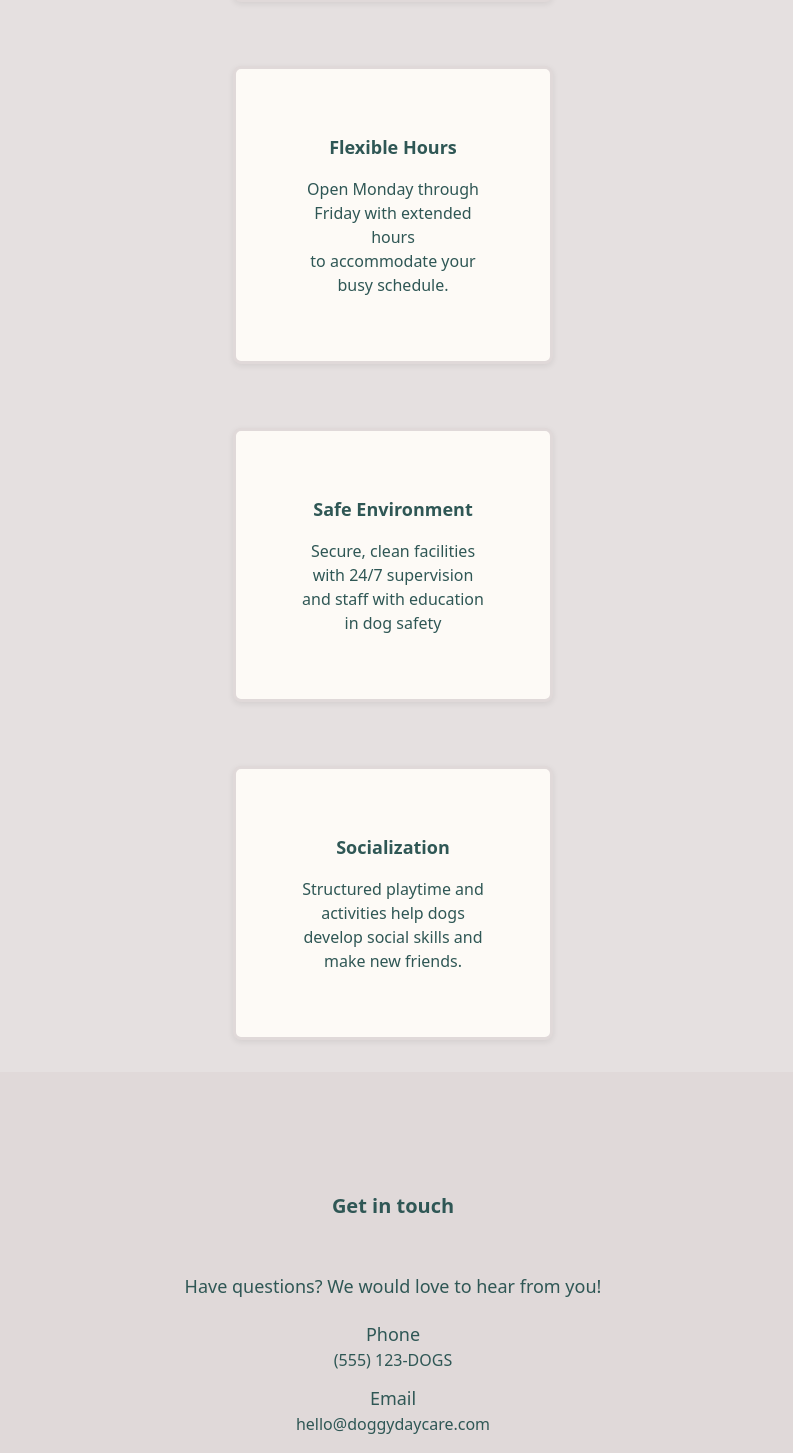
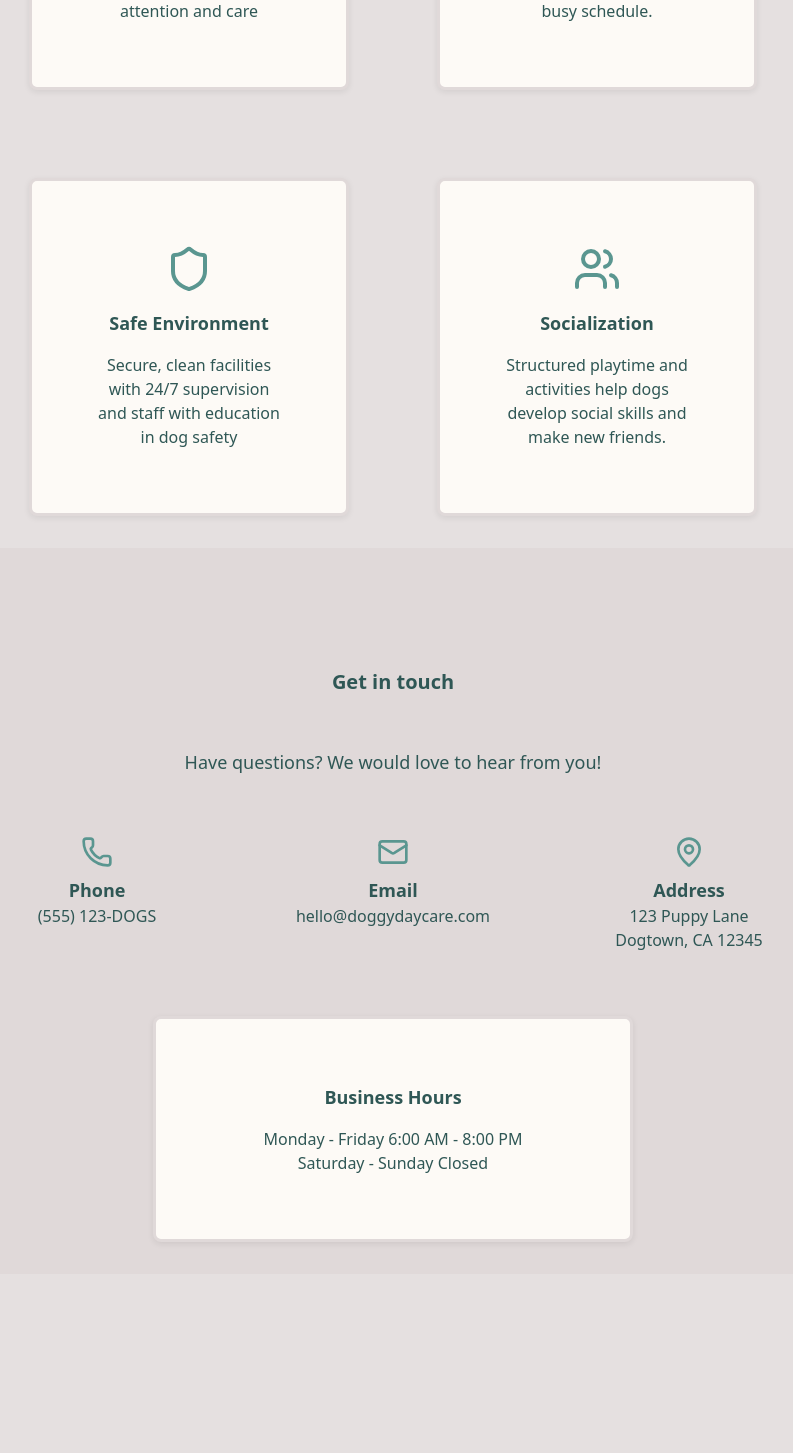
Before and after one commit to Emilyempa/exam-project-doggydaycare, a Next.js app in the folder frontend/: page /home in a window 1280 px wide. Shown: the part 1280-2733 px from the top of the page, without its empty margins (247-1040 px from the left). After the commit the page ends 2554 px from the top, so only its background shows below. Built offline with nearby package versions, Linux system fonts and the light colour scheme.

Commit message:
Add lucide-react icons to components and improve layouts and styling and add login form

```diff
--- a/frontend/src/app/globals.css
+++ b/frontend/src/app/globals.css
@@ -108,11 +108,6 @@ button:hover { filter: brightness(1.1); }
 .bg-feature-primary { background: var(--color-feature-primary-bg); }
 .bg-feature-secondary { background: var(--color-feature-secondary-bg); }
 
-/* Text */
-h1, h2, h3, h4, h5, h6, p {
-  text-align: center;
-}
-
 .footer {
   background: var(--color-bg-secondary);
 
--- a/frontend/src/app/login/page.tsx
+++ b/frontend/src/app/login/page.tsx
@@ -1,5 +1,9 @@
-"use client"
+import {LoginForm} from "@/components/log-in/Log-in";
 
 export default function Page() {
-  return <div>Login</div>;
+  return (
+  <main>
+    <LoginForm/>
+  </main>
+  );
 }
--- a/frontend/src/components/card/Card.tsx
+++ b/frontend/src/components/card/Card.tsx
@@ -1,8 +1,8 @@
 import React from "react";
-import Image from "next/image";
+import { LucideIcon } from "lucide-react";
 
 interface Card {
-  image?: string; // (use path to /public or extern URL)
+  icon?: LucideIcon,
   title: string;
   description?: string;
   children: React.ReactNode;
@@ -10,27 +10,26 @@ interface Card {
   className?: string;
 }
 
-export const Card: React.FC<Card> = ({ image, title, description, children, actions, className }) => {
+export const Card: React.FC<Card> = ({ icon: Icon, title, description, children, actions, className }) => {
   return (
     <div className={`card ${className ?? ""}`}>
+      {/* Icon */}
+      {Icon && (
+        <div className="flex justify-center mb-4">
+          <Icon
+            className="w-12 h-12"
+            style={{color: '#5A9690'}}
+          />
+        </div>
+      )}
+
       {/* Header */}
       <div className="flex items-center justify-between mb-2">
-        <div className="flex items-center gap-2">
-          {image && (
-            <Image
-              src={image}
-              alt=""
-              width={24}
-              height={24}
-              className="shrink-0"
-            />
+        <div className="flex-1">
+          <h2 className="text-lg font-semibold text-center">{title}</h2>
+          {description && (
+            <p className="text-sm text-center">{description}</p>
           )}
-          <div>
-            <h2 className="text-lg font-semibold ">{title}</h2>
-            {description && (
-              <p className="text-sm ">{description}</p>
-            )}
-          </div>
         </div>
         {actions && <div>{actions}</div>}
       </div>
--- a/frontend/src/components/get-in-touch/Get-in-touch.tsx
+++ b/frontend/src/components/get-in-touch/Get-in-touch.tsx
@@ -1,17 +1,35 @@
 import {Card} from "@/components/card/Card";
+import {Phone, Mail, MapPin} from 'lucide-react';
 
 export default function GetInTouch() {
   return(
-    <footer className={"footer flex flex-col items-center"}>
+    <footer className={"footer flex flex-col items-center text-center"}>
       <h3 className={"text-xl font-bold mb-3 mt-20 p-10"} >Get in touch</h3>
-      <p className={"text-lg mb-5"}>Have questions? We would love to hear from you!</p>
-      <p className={"text-lg"}>Phone</p>
-      <p className={"mb-3"}>(555) 123-DOGS</p>
-      <p className={"text-lg"}>Email</p>
-      <p className={"mb-3"}>hello@doggydaycare.com</p>
-      <p className={"text-lg"}>Address</p>
-      <p>123 Puppy Lane</p>
-      <p>Dogtown, CA 12345</p>
+      <p className={"text-lg mb-5 pb-10"}>Have questions? We would love to hear from you!</p>
+
+      <div className={"grid grid-cols-1 md:grid-cols-3 gap-6 mb-8 max-w-4xl w-full px-4"}>
+        {/* Phone */}
+        <div className={"flex flex-col items-center"}>
+          <Phone className={"w-8 h-8 mb-2"} style={{color: '#5A9690'}} />
+          <p className={"text-lg font-semibold"}>Phone</p>
+          <p>(555) 123-DOGS</p>
+        </div>
+
+        {/* Email */}
+        <div className={"flex flex-col items-center"}>
+          <Mail className={"w-8 h-8 mb-2"} style={{color: '#5A9690'}} />
+          <p className={"text-lg font-semibold"}>Email</p>
+          <p>hello@doggydaycare.com</p>
+        </div>
+
+        {/* Address */}
+        <div className={"flex flex-col items-center"}>
+          <MapPin className={"w-8 h-8 mb-2"} style={{color: '#5A9690'}} />
+          <p className={"text-lg font-semibold"}>Address</p>
+          <p>123 Puppy Lane</p>
+          <p>Dogtown, CA 12345</p>
+        </div>
+      </div>
       <Card
         title="Business Hours"
         className={"card-md"}
--- a/frontend/src/components/hero/Hero.tsx
+++ b/frontend/src/components/hero/Hero.tsx
@@ -29,7 +29,7 @@ export default function Hero() {
       </div>
 
       {/* Centered content */}
-      <div className="relative z-10 flex h-full items-center justify-center text-center text-white px-4">
+      <div className="relative z-10 flex h-full items-center justify-center text-center text-[#E5E0E0] px-4">
         <div className="max-w-2xl">
           <h1 className="text-4xl font-bold sm:text-6xl">
             Welcome to Doggy Daycare
--- a/frontend/src/components/info-home/Info-home.tsx
+++ b/frontend/src/components/info-home/Info-home.tsx
@@ -1,12 +1,15 @@
 import {Card} from "@/components/card/Card";
+import {Heart, Clock, Shield, Users} from 'lucide-react';
 
 export default function InfoHome() {
   return(
-    <section className={"flex flex-col items-center "}>
+    <section className={"flex flex-col items-center text-center"}>
       <h2 className={"text-3xl font-bold mt-10 mb-5"}>Why Choose Doggy Daycare?</h2>
       <p className={"text-lg"}>We provide a safe, fun, and loving environment where your furry friends can play, </p>
       <p className={"text-lg"}>socialize, and receive the care they deserve while you are working.</p>
+      <div className={"grid grid-cols-1 md:grid-cols-2 gap-6 mt-6 max-w-4xl"}>
       <Card
+        icon={Heart}
         title="Loving Care"
         className={"card-sm"}
       >
@@ -14,6 +17,7 @@ export default function InfoHome() {
         <p>ensuring personalized attention and care</p>
       </Card>
       <Card
+        icon={Clock}
         title="Flexible Hours"
         className={"card-sm"}
       >
@@ -21,6 +25,7 @@ export default function InfoHome() {
         <p>to accommodate your busy schedule.</p>
       </Card>
       <Card
+        icon={Shield}
         title="Safe Environment"
         className={"card-sm"}
       >
@@ -28,12 +33,14 @@ export default function InfoHome() {
         <p>and staff with education in dog safety</p>
       </Card>
       <Card
+        icon={Users}
         title="Socialization"
         className={"card-sm"}
       >
         <p>Structured playtime and activities help dogs</p>
         <p>develop social skills and make new friends.</p>
       </Card>
+      </div>
     </section>
   )
 }
--- /dev/null
+++ b/frontend/src/components/log-in/Log-in.tsx
@@ -0,0 +1,44 @@
+import { Card } from "@/components/card/Card";
+import {CircleUserRound} from "lucide-react";
+
+export const LoginForm = () => {
+  return (
+    <section className={"flex flex-col items-center text-center"}>
+      <a href={"/home"}>Back</a>
+    <Card className="card-md"
+      icon={CircleUserRound}
+      title="Log in"
+      description="Use your credentials to log in"
+    >
+      <form method="POST" action="/login" className="space-y-4">
+        <div>
+          <label>Email</label>
+          <input
+            name="username"
+            type="text"
+            required
+            className="w-full input"
+          />
+        </div>
+
+        <div>
+          <label>Password</label>
+          <input
+            name="password"
+            type="password"
+            required
+            className="w-full input"
+          />
+        </div>
+
+        <button type="submit" className="btn-primary w-full">
+          Log in
+        </button>
+        <a href={"#"}>
+          Forgot your Password?
+        </a>
+      </form>
+    </Card>
+    </section>
+  );
+};
```
Also changed, not shown: frontend/package.json (+7 -6 lines), 1 other file (tests, documents, lock files or other folders).
